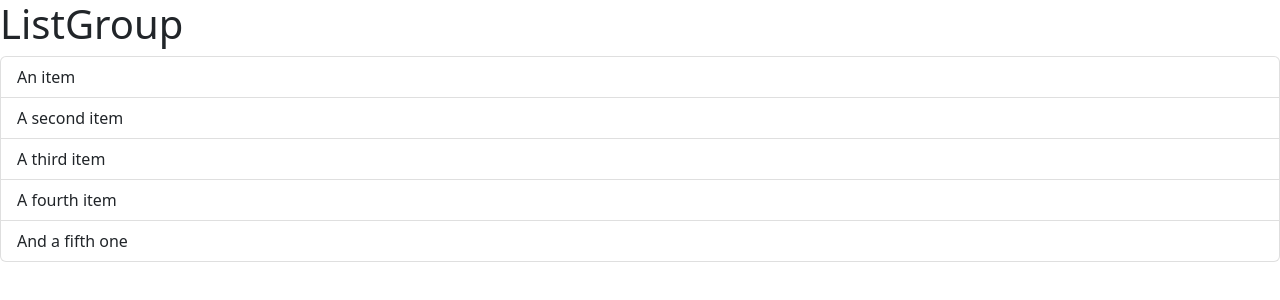
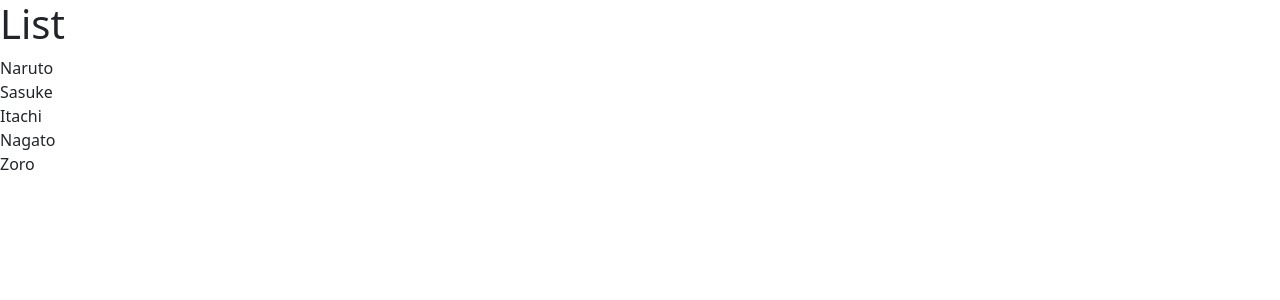
Before and after one commit to VinitGurjar/Learning-React-typescript, a React (Vite) app: page / in a window 1280 px wide. Shown: the top 300 px of the page. Built offline with nearby package versions, Linux system fonts and the light colour scheme.

Commit message:
More on jsx ans js

```diff
--- a/src/components/ListGroup.tsx
+++ b/src/components/ListGroup.tsx
@@ -1,14 +1,16 @@
 function ListGroup() {
+  const items = ["Naruto", "Sasuke", "Itachi", "Nagato", "Zoro"];
+  //in jsx we don't have a for loop
+  //using curly braces we can render data dynamically
+
   return (
     <>
-        <h1>ListGroup</h1>
-        <ul className="list-group">
-          <li className="list-group-item">An item</li>
-          <li className="list-group-item">A second item</li>
-          <li className="list-group-item">A third item</li>
-          <li className="list-group-item">A fourth item</li>
-          <li className="list-group-item">And a fifth one</li>
-        </ul>
+      <h1>List</h1>
+      <ul className="list-group">
+        {items.map((item) => (
+          <li>{item}</li>
+        ))}
+      </ul>
     </>
   );
 }
```
